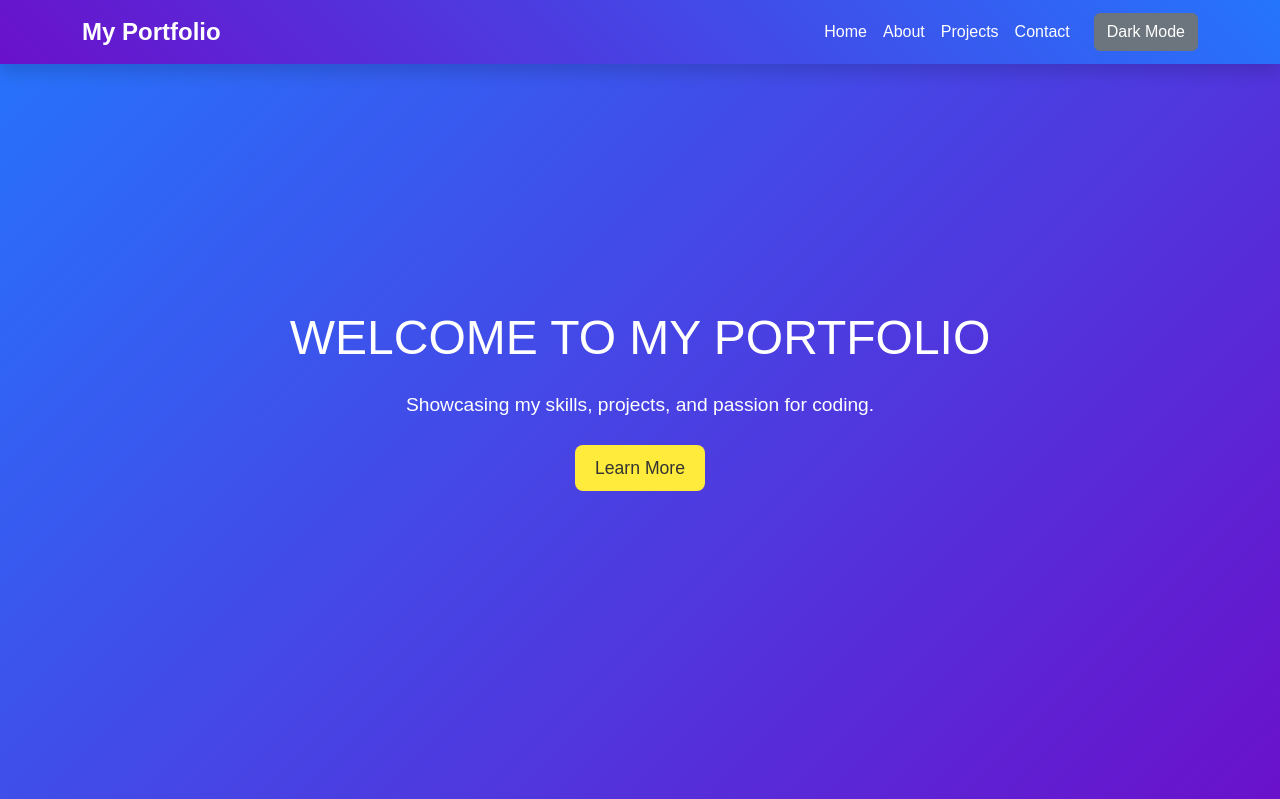
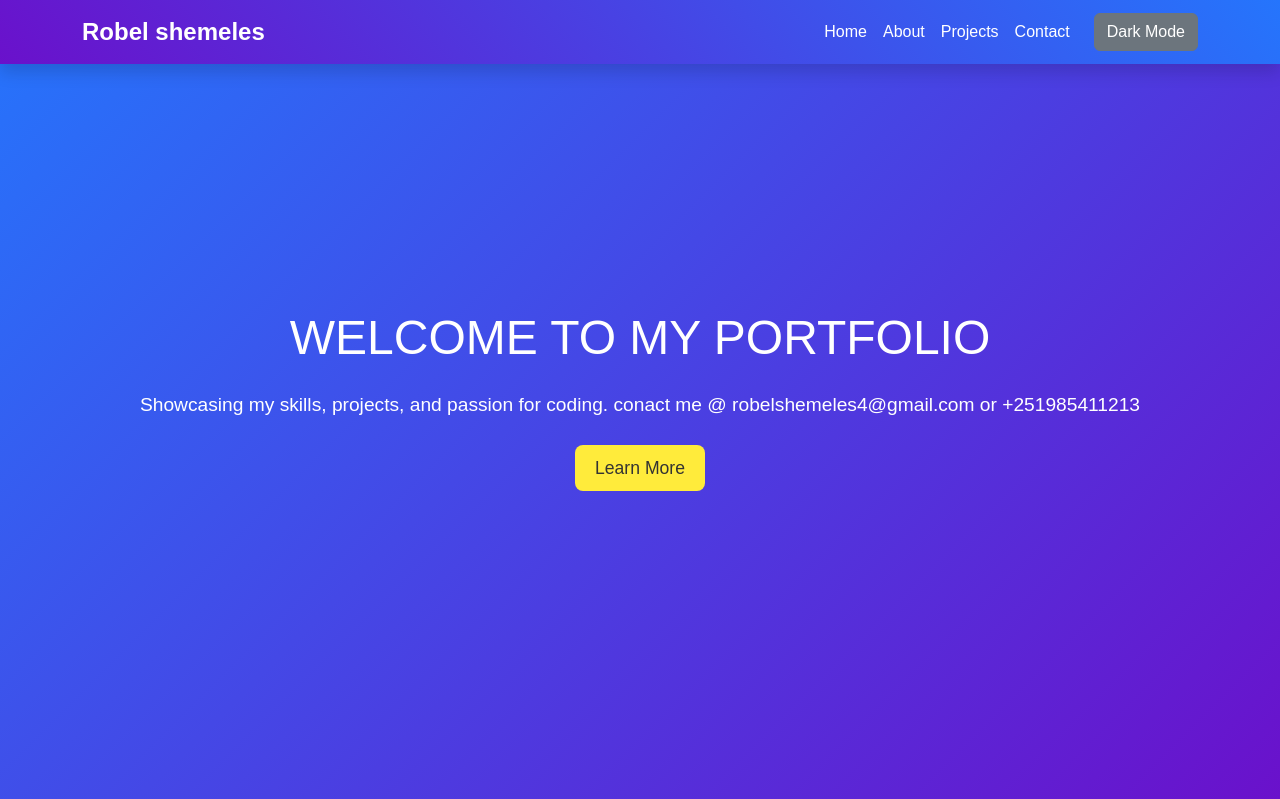
Before and after one commit to Robel231/Portfolio, a Flask app: page / in a window 1280 px wide. Shown: the top 799 px of the page. Run offline with Flask 3, Linux system fonts and the light colour scheme.

Commit message:
Update index.html

```diff
--- a/templates/index.html
+++ b/templates/index.html
@@ -13,7 +13,7 @@
     <!-- Navbar -->
     <nav class="navbar navbar-expand-lg navbar-light bg-light shadow fixed-top">
         <div class="container">
-            <a class="navbar-brand" href="#">My Portfolio</a>
+            <a class="navbar-brand" href="#">Robel shemeles</a>
             <button class="navbar-toggler" type="button" data-bs-toggle="collapse" data-bs-target="#navbarNav" aria-controls="navbarNav" aria-expanded="false" aria-label="Toggle navigation">
                 <span class="navbar-toggler-icon"></span>
             </button>
@@ -41,7 +41,7 @@
     <section id="home" class="bg-light vh-100 d-flex flex-column justify-content-center text-center">
         <div class="container reveal">
             <h1 class="mb-4">Welcome to My Portfolio</h1>
-            <p class="lead mb-4">Showcasing my skills, projects, and passion for coding.</p>
+            <p class="lead mb-4">Showcasing my skills, projects, and passion for coding. conact me @ robelshemeles4@gmail.com or +251985411213</p>
             <a href="#about" class="btn btn-primary btn-lg">Learn More</a>
         </div>
     </section>
```
